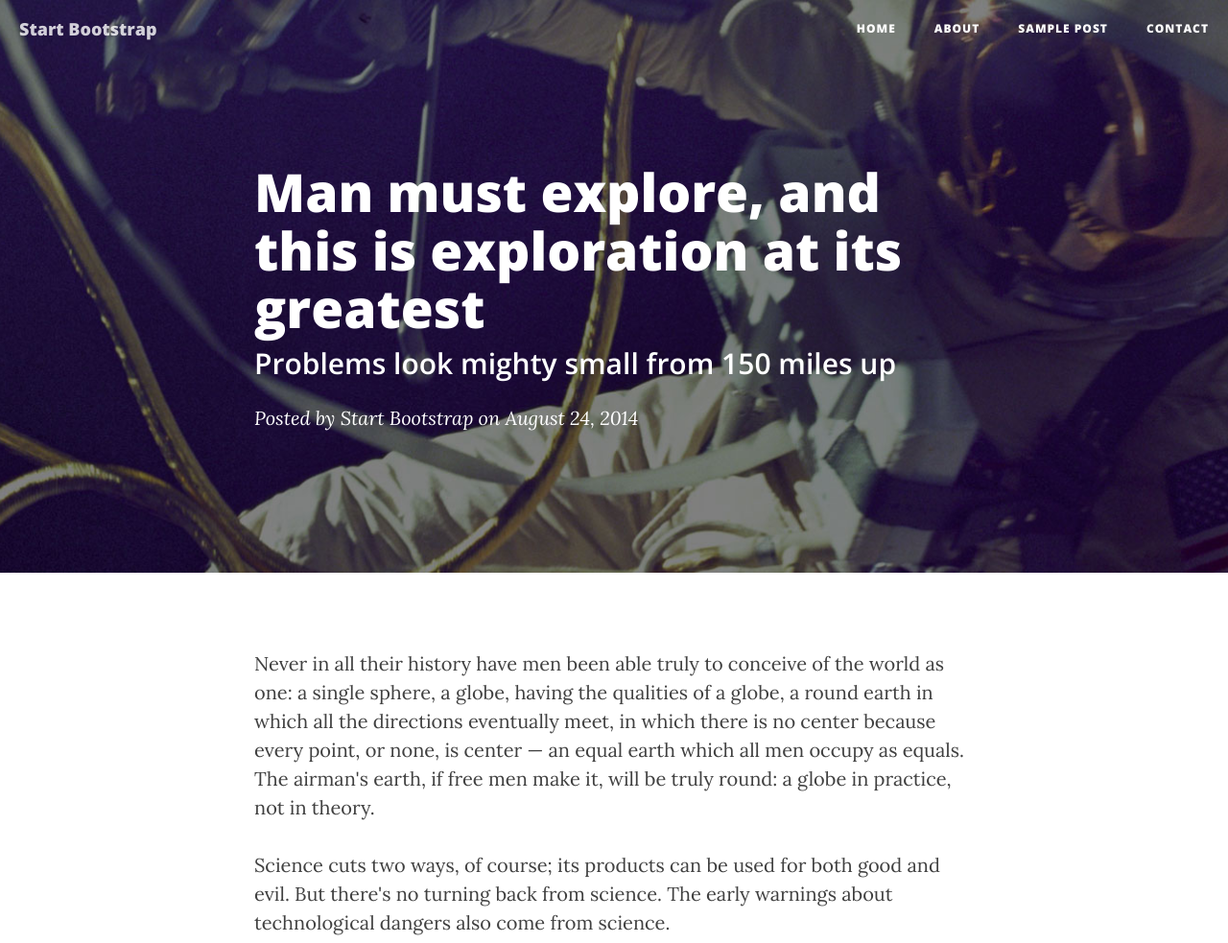
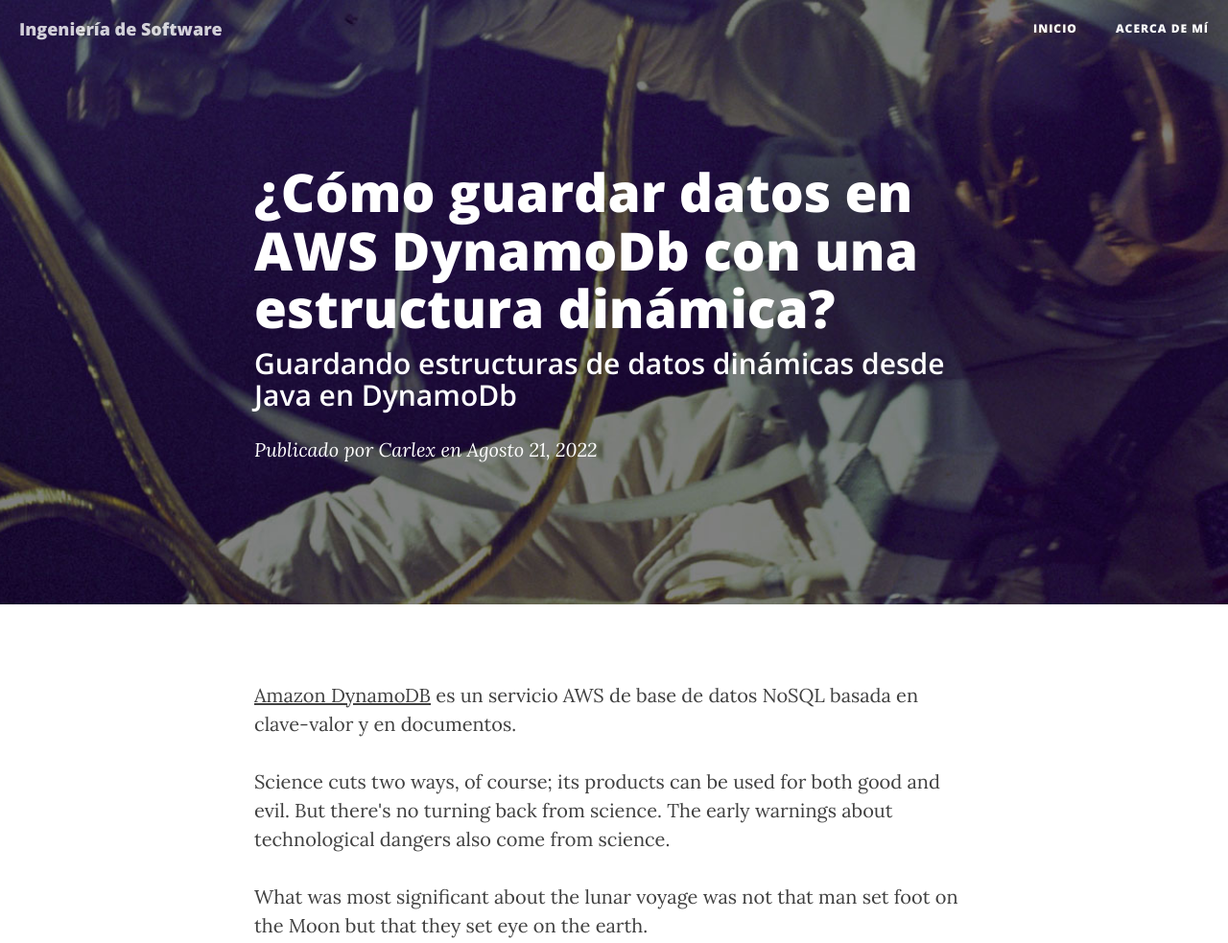
Before and after one commit to carlex05/tech-blog, a plain HTML site: page post.html in a window 1280 px wide. Shown: the top 983 px of the page at 96% size. Drawn offline with nearby package versions, Linux system fonts and the light colour scheme.

Commit message:
Creando el artículo

```diff
--- a/post.html
+++ b/post.html
@@ -9,7 +9,7 @@
     <meta name="description" content="">
     <meta name="author" content="">
 
-    <title>Clean Blog - Sample Post</title>
+    <title>Ingeniería de Software - ¿Cómo guardar datos en AWS DynamoDb con una estructura dinámica? </title>
 
     <!-- Bootstrap Core CSS -->
     <link href="css/bootstrap.min.css" rel="stylesheet">
@@ -44,23 +44,17 @@
                     <span class="icon-bar"></span>
                     <span class="icon-bar"></span>
                 </button>
-                <a class="navbar-brand" href="index.html">Start Bootstrap</a>
+                <a class="navbar-brand" href="index.html">Ingeniería de Software</a>
             </div>
 
             <!-- Collect the nav links, forms, and other content for toggling -->
             <div class="collapse navbar-collapse" id="bs-example-navbar-collapse-1">
                 <ul class="nav navbar-nav navbar-right">
                     <li>
-                        <a href="index.html">Home</a>
+                        <a href="index.html">Inicio</a>
                     </li>
                     <li>
-                        <a href="about.html">About</a>
-                    </li>
-                    <li>
-                        <a href="post.html">Sample Post</a>
-                    </li>
-                    <li>
-                        <a href="contact.html">Contact</a>
+                        <a href="about.html">Acerca de mí</a>
                     </li>
                 </ul>
             </div>
@@ -76,9 +70,9 @@
             <div class="row">
                 <div class="col-lg-8 col-lg-offset-2 col-md-10 col-md-offset-1">
                     <div class="post-heading">
-                        <h1>Man must explore, and this is exploration at its greatest</h1>
-                        <h2 class="subheading">Problems look mighty small from 150 miles up</h2>
-                        <span class="meta">Posted by <a href="#">Start Bootstrap</a> on August 24, 2014</span>
+                        <h1>¿Cómo guardar datos en AWS DynamoDb con una estructura dinámica?</h1>
+                        <h2 class="subheading">Guardando estructuras de datos dinámicas desde Java en DynamoDb</h2>
+                        <span class="meta">Publicado por <a href="about.html">Carlex</a> en Agosto 21, 2022</span>
                     </div>
                 </div>
             </div>
@@ -90,7 +84,7 @@
         <div class="container">
             <div class="row">
                 <div class="col-lg-8 col-lg-offset-2 col-md-10 col-md-offset-1">
-                    <p>Never in all their history have men been able truly to conceive of the world as one: a single sphere, a globe, having the qualities of a globe, a round earth in which all the directions eventually meet, in which there is no center because every point, or none, is center — an equal earth which all men occupy as equals. The airman's earth, if free men make it, will be truly round: a globe in practice, not in theory.</p>
+                    <p><a href="https://aws.amazon.com/es/dynamodb/">Amazon DynamoDB</a> es un servicio AWS de base de datos NoSQL basada en clave-valor y en documentos. </p>
 
                     <p>Science cuts two ways, of course; its products can be used for both good and evil. But there's no turning back from science. The early warnings about technological dangers also come from science.</p>
 
```
Also changed, not shown: about.html (+1 -1 lines), index.html (+1 -1 lines).
